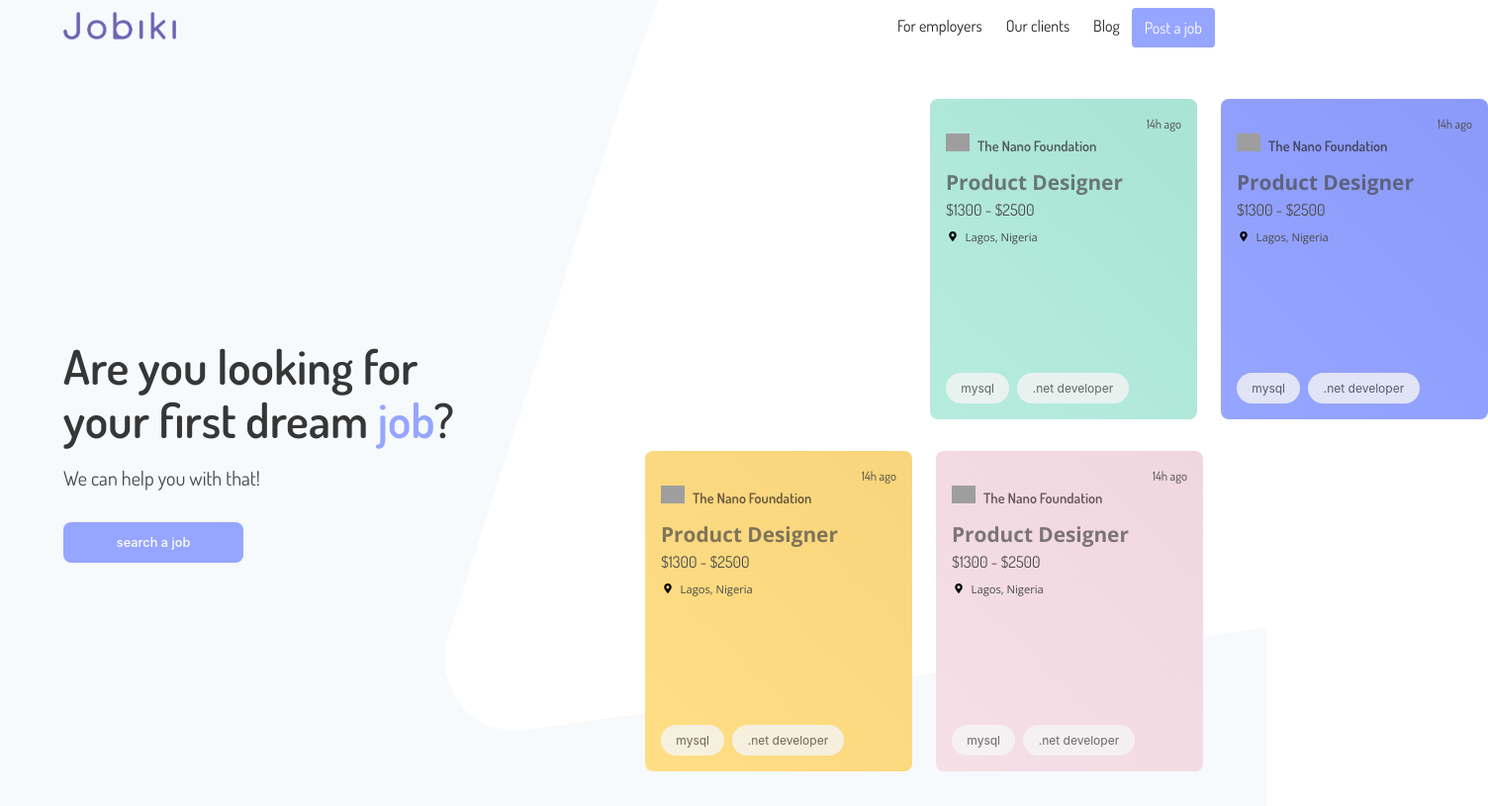
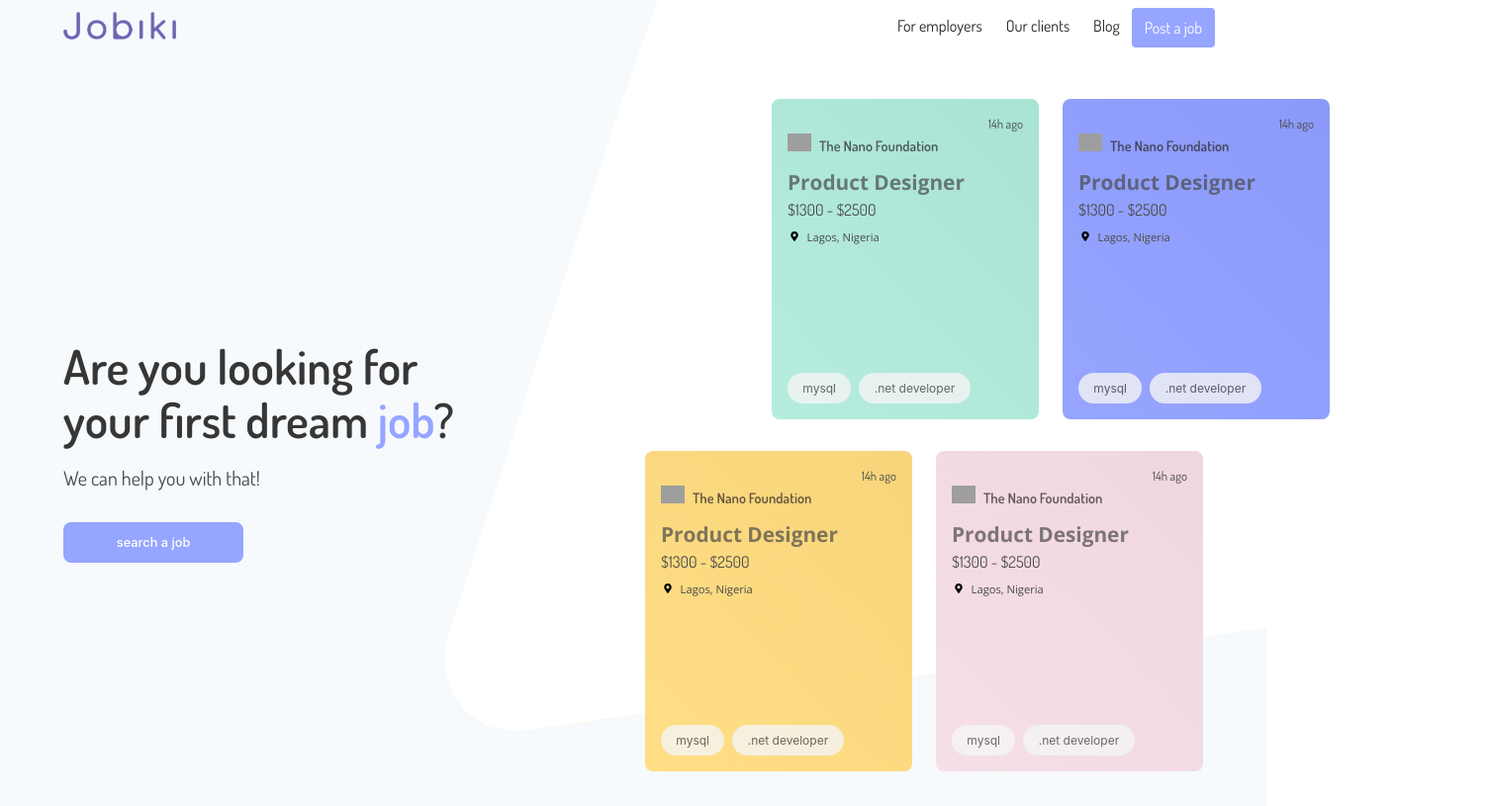
Before and after one commit to dayaki/jobiki, a Gatsby site: page / in a window 1280 px wide. Shown: the top 815 px of the page at 99% size, 1504 px wide, since content can reach past the window. Built offline with nearby package versions, Linux system fonts and the light colour scheme; Gatsby itself is replaced by a stand-in of ours; no server answers; grey boxes are pictures that could not be loaded; a web font is replaced by a local one.

Commit message:
landing page

```diff
--- a/src/components/style.scss
+++ b/src/components/style.scss
@@ -58,7 +58,7 @@ body {
   }
   .flashcard-wrapper.top {
     position: relative;
-    right: -18rem;
+    right: -8rem;
   }
 }
 
```
